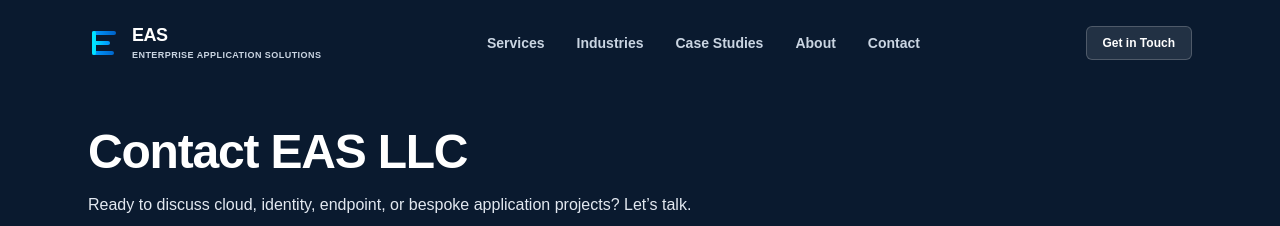
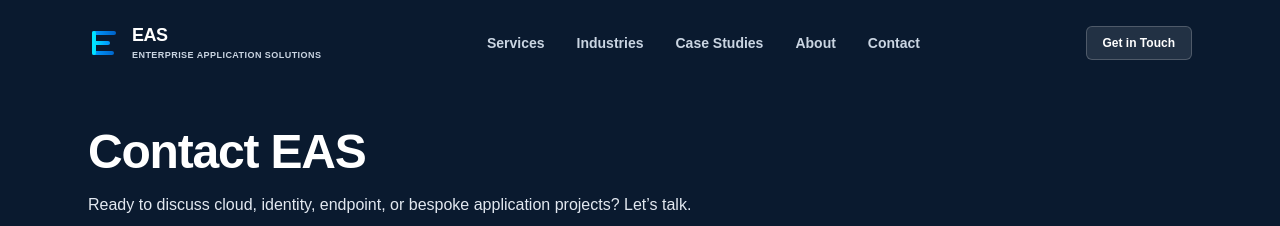
Before and after one commit to easdm/easdm-website, a Next.js app: page /contact in a window 1280 px wide. Shown: the top 226 px of the page. Built offline with nearby package versions, Linux system fonts and the light colour scheme.

Commit message:
Remove LLC from EAS on the Contact page.

```diff
--- a/src/app/contact/page.tsx
+++ b/src/app/contact/page.tsx
@@ -7,7 +7,7 @@
         <div className="mx-auto max-w-6xl px-6">
           <ScrollReveal animation="slide-up">
             <h1 className="text-3xl md:text-5xl font-black tracking-tight mb-4">
-              Contact EAS LLC
+              Contact EAS
             </h1>
             <p className="text-sm md:text-base text-slate-200 max-w-3xl leading-relaxed">
               Ready to discuss cloud, identity, endpoint, or bespoke application
```
